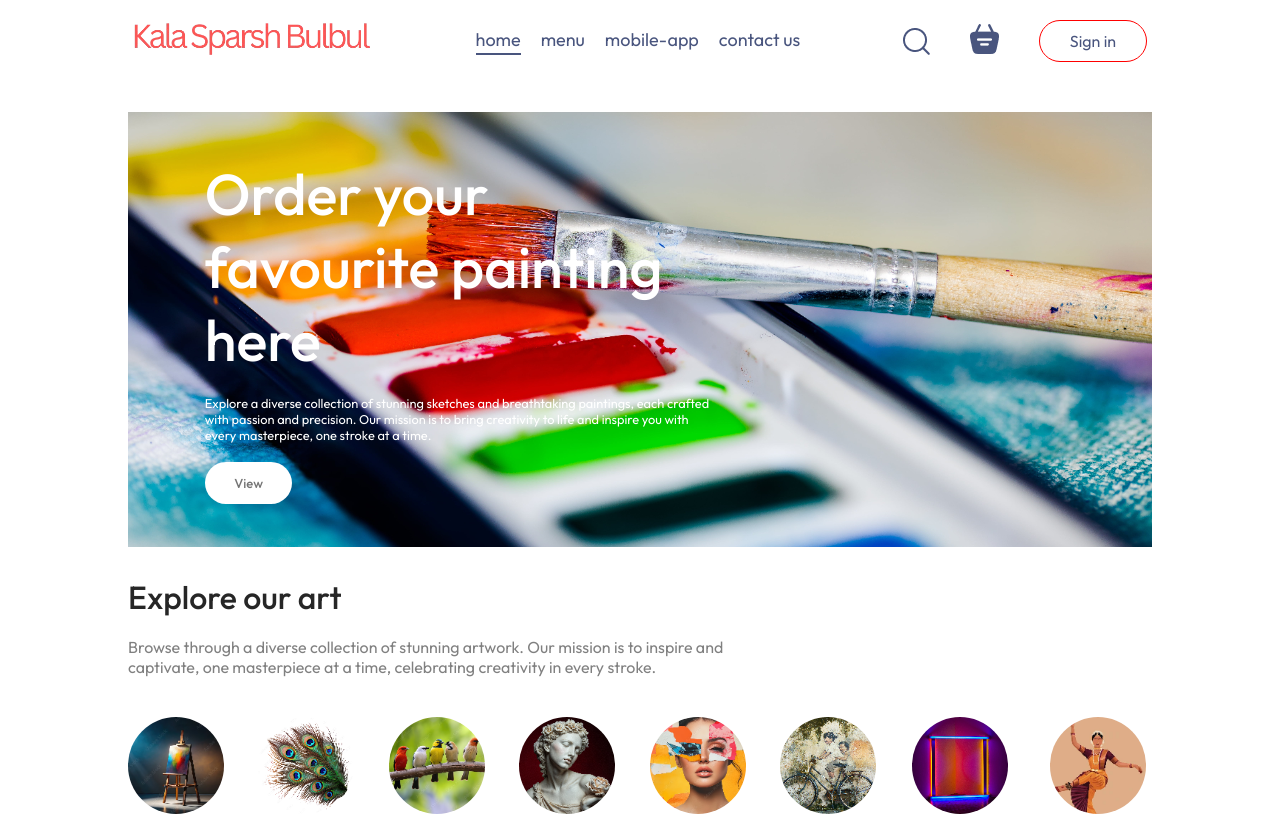
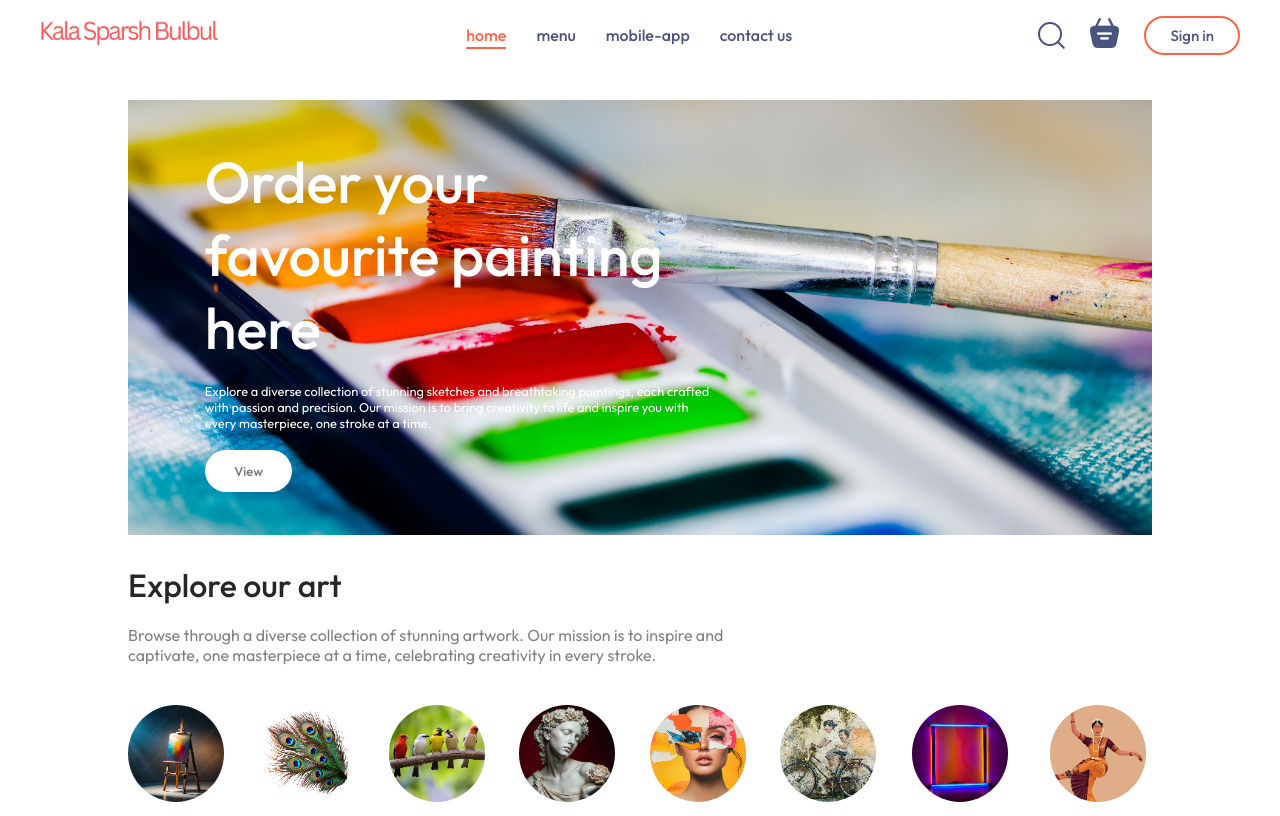
Before and after one commit to vipinshivhare/Art-Website-MERN-clientside, a React (Vite) app: page / in a window 1280 px wide. Shown: the top 816 px of the page. Built offline with nearby package versions, Linux system fonts and the light colour scheme; no server answers.

Commit message:
Navbar responsive fix

```diff
--- a/src/components/Navbar/Navbar.css
+++ b/src/components/Navbar/Navbar.css
@@ -1,137 +1,372 @@
-.navbar{
-    padding: 20px 5px;
+.navbar {
+    position: fixed;
+    top: 0;
+    left: 0;
+    right: 0;
+    z-index: 1000;
+    padding: 15px 40px;
     display: flex;
     justify-content: space-between;
     align-items: center;
+    transition: all 0.3s ease;
+    background-color: white;
+    height: 70px;
 }
 
-.navbar .logo{
-    width: 240px
-
+.navbar.floating {
+    box-shadow: 0 4px 20px rgba(0, 0, 0, 0.08);
+    backdrop-filter: blur(10px);
+    background-color: rgba(255, 255, 255, 0.98);
 }
 
-.navbar-menu{
+body {
+    padding-top: 70px;
+}
+
+.navbar .logo {
+    width: 180px;
+    height: auto;
+}
+
+.navbar-menu {
     display: flex;
     list-style: none;
-    gap: 20px;
+    gap: 30px;
     color: #49557e;
-    font-size: 18px;
+    font-size: 16px;
+    font-weight: 500;
 }
 
-.navbar-right{
+.navbar-right {
     display: flex;
     align-items: center;
-    gap: 40px;
+    gap: 25px;
 }
 
-.navbar button{
+.navbar button {
     background: transparent;
-    font-size: 16px;
+    font-size: 15px;
+    font-weight: 500;
     color: #49557e;
-    border: 1px solid red;
-    padding: 10px 30px;
-    border-radius: 50px;
+    border: 2px solid tomato;
+    padding: 8px 24px;
+    border-radius: 25px;
     cursor: pointer;
-    transition: 0.3;
+    transition: all 0.3s ease;
 }
 
-.navbar button:hover{
-    background-color: #fff4f2;
+.navbar button:hover {
+    background-color: tomato;
+    color: white;
 }
 
-.navbar .active{
-    padding-bottom: 2px;
-    border-bottom: 2px solid #49557e;
+.navbar .active {
+    position: relative;
+    color: tomato;
 }
 
-.navbar li{
+.navbar .active::after {
+    content: '';
+    position: absolute;
+    bottom: -4px;
+    left: 0;
+    width: 100%;
+    height: 2px;
+    background-color: tomato;
+}
+
+.navbar li {
+    cursor: pointer;
+    transition: color 0.3s ease;
+}
+
+.navbar li:hover {
+    color: tomato;
+}
+
+.navbar-search-icon {
+    position: relative;
     cursor: pointer;
 }
 
-.navbar-search-icon{
-    position: relative;
+.navbar-search-icon .dot {
+    position: absolute;
+    min-width: 8px;
+    min-height: 8px;
+    background-color: tomato;
+    border-radius: 50%;
+    top: -4px;
+    right: -4px;
 }
 
-.navbar-search-icon .dot{
-    position: absolute;
-    min-width: 10px;
-    min-height: 10px;
-    background-color: tomato;
-    border-radius: 5px;
-    top: -8px;
-    right: -8px;
+.navbar-profile {
+    position: relative;
+    cursor: pointer;
 }
-.navbar-profile{
-    position: relative;
-}
-.nav-profile-dropdown{
+
+.nav-profile-dropdown {
     position: absolute;
     display: none;
     right: 0;
-    z-index: 1;
+    top: 120%;
+    min-width: 200px;
+    background-color: white;
+    box-shadow: 0 4px 15px rgba(0, 0, 0, 0.1);
+    border-radius: 8px;
+    z-index: 1000;
 }
-.navbar-profile:hover .nav-profile-dropdown{
+
+.navbar-profile:hover .nav-profile-dropdown {
     display: flex;
     flex-direction: column;
-    gap: 10px;
-    background-color: #fff2ef;
-    padding: 12px 25px;
-    border-radius: 4px;
-    border: 1px solid tomato;
-    outline: 2px solid white;
-    list-style:none;
+    gap: 8px;
+    padding: 12px;
+    list-style: none;
 }
-.nav-profile-dropdown img{
+
+.nav-profile-dropdown img {
     width: 20px;
+    height: 20px;
+    object-fit: contain;
 }
-.nav-profile-dropdown li{
+
+.nav-profile-dropdown li {
     display: flex;
     align-items: center;
-    gap: 10px;
+    gap: 12px;
+    padding: 8px 12px;
+    border-radius: 4px;
+    transition: all 0.2s ease;
+    color: #49557e;
+}
+
+.nav-profile-dropdown li:hover {
+    background-color: #fff2ef;
+    color: tomato;
+}
+
+/* Responsive Design */
+@media (max-width: 1050px) {
+    .navbar {
+        padding: 15px 30px;
+    }
+
+    .navbar .logo {
+        width: 150px;
+    }
+
+    .navbar-menu {
+        gap: 20px;
+        font-size: 15px;
+    }
+
+    .navbar-right {
+        gap: 20px;
+    }
+
+    .navbar-right img {
+        width: 20px;
+    }
+
+    .navbar button {
+        padding: 8px 20px;
+        font-size: 14px;
+    }
+}
+
+@media (max-width: 900px) {
+    .navbar {
+        padding: 15px 20px;
+    }
+
+    .navbar .logo {
+        width: 130px;
+    }
+
+    .navbar-menu {
+        gap: 15px;
+        font-size: 14px;
+    }
+
+    .navbar-right {
+        gap: 15px;
+    }
+
+    .navbar button {
+        padding: 7px 18px;
+        font-size: 13px;
+    }
+}
+
+@media (max-width: 750px) {
+    .navbar {
+        padding: 15px;
+    }
+
+    .navbar-menu {
+        position: fixed;
+        top: 0;
+        left: -33.33%;
+        width: 33.33%;
+        height: 100vh;
+        background-color: white;
+        flex-direction: column;
+        align-items: center;
+        justify-content: center;
+        padding: 20px;
+        transition: left 0.3s ease;
+        box-shadow: 4px 0 20px rgba(0, 0, 0, 0.08);
+        z-index: 1000;
+    }
+
+    .navbar-menu.mobile-menu-open {
+        left: 0;
+        display: flex;
+    }
+
+    /* Remove any overlay styles */
+    .navbar-menu::before,
+    .navbar-menu::after {
+        display: none;
+    }
+
+    .navbar-menu a {
+        font-size: 16px;
+        padding: 15px 0;
+        text-transform: capitalize;
+        font-weight: 500;
+        color: #49557e;
+        width: 100%;
+        text-align: center;
+    }
+
+    .navbar .logo {
+        width: 120px;
+    }
+
+    .nav-profile-dropdown {
+        right: -10px;
+    }
+}
+
+/* Mobile Menu Styles - Add these if you have a hamburger menu */
+.mobile-menu-icon {
+    display: none;
     cursor: pointer;
 }
-.nav-profile-dropdown li:hover{
-    color: tomato;
-}
-@media (max-width:1050px) {
-    .navbar .logo{
-        width: 140px;
-    }
-    .navbar-menu{
-        gap: 20px;
-        font-size: 17px;
-    }
-    .navbar-right{
-        gap: 30px;
-    }
-    .navbar-right img{
-        width: 22px;
-    }
-    .navbar-right button{
-        padding: 8px 25px;
+
+@media (max-width: 750px) {
+    .mobile-menu-icon {
+        display: block;
     }
 }
-@media (max-width:900px) {
-    .navbar .logo{
-        width: 120px;
+
+/* Animation for dropdown */
+@keyframes fadeIn {
+    from {
+        opacity: 0;
+        transform: translateY(-10px);
     }
-    .navbar-menu{
-        gap: 15px;
-        font-size: 16px;
-    }
-    .navbar-right{
-        gap: 20px;
-    }
-    .navbar-right img{
-        width: 20px;
-    }
-    .navbar-right button{
-        padding: 7px 20px;
-        font-size: 15px;
+    to {
+        opacity: 1;
+        transform: translateY(0);
     }
 }
-@media (max-width:750px) {
-    .navbar-menu{
+
+.navbar-profile:hover .nav-profile-dropdown {
+    animation: fadeIn 0.2s ease-out forwards;
+}
+
+/* Add these new styles for mobile menu */
+.hamburger-menu {
+    display: none;
+    flex-direction: column;
+    gap: 6px;
+    cursor: pointer;
+    z-index: 1001;
+    padding: 10px;
+}
+
+.hamburger-menu span {
+    width: 25px;
+    height: 2px;
+    background-color: #49557e;
+    transition: all 0.3s ease;
+}
+
+/* Update the media query for mobile screens */
+@media (max-width: 750px) {
+    .hamburger-menu {
+        display: flex;
+        order: 0;
+    }
+
+    .navbar {
+        padding: 15px;
+        justify-content: flex-start;
+        gap: 15px;
+    }
+
+    .logo {
+        order: 1;
+    }
+
+    .navbar-right {
+        margin-left: auto;
+        order: 2;
+    }
+
+    .navbar-menu {
+        position: fixed;
+        top: 0;
+        left: -33.33%;
+        width: 33.33%;
+        height: 100vh;
+        background-color: white;
+        flex-direction: column;
+        align-items: center;
+        justify-content: center;
+        padding: 20px;
+        transition: left 0.3s ease;
+        box-shadow: 4px 0 20px rgba(0, 0, 0, 0.08);
+        z-index: 1000;
+    }
+
+    .navbar-menu.mobile-menu-open {
+        left: 0;
+        display: flex;
+    }
+
+    /* Remove any overlay styles */
+    .navbar-menu::before,
+    .navbar-menu::after {
         display: none;
     }
+
+    .navbar-menu a {
+        font-size: 16px;
+        padding: 15px 0;
+        text-transform: capitalize;
+        font-weight: 500;
+        color: #49557e;
+        width: 100%;
+        text-align: center;
+    }
+
+    .nav-profile-dropdown {
+        right: 0;
+    }
 }
+
+/* Animation for hamburger menu when active */
+.mobile-menu-open ~ .hamburger-menu span:nth-child(1) {
+    transform: rotate(45deg) translate(8px, 8px);
+}
+
+.mobile-menu-open ~ .hamburger-menu span:nth-child(2) {
+    opacity: 0;
+}
+
+.mobile-menu-open ~ .hamburger-menu span:nth-child(3) {
+    transform: rotate(-45deg) translate(7px, -7px);
+}
--- a/src/components/Navbar/Navbar.jsx
+++ b/src/components/Navbar/Navbar.jsx
@@ -58,6 +58,8 @@ import { StoreContext } from "../../context/StoreContext";
 
 const Navbar = ({ setShowLogin }) => {
   const [menu, setMenu] = useState("home");
+  const [isScrolled, setIsScrolled] = useState(false);
+  const [isMobileMenuOpen, setIsMobileMenuOpen] = useState(false);
   const { getTotalCartAmount, token, setToken } = useContext(StoreContext);
   const navigate = useNavigate();
 
@@ -67,25 +69,54 @@ const Navbar = ({ setShowLogin }) => {
     navigate("/");
   };
 
+  React.useEffect(() => {
+    const handleScroll = () => {
+      if (window.scrollY > 50) {
+        setIsScrolled(true);
+      } else {
+        setIsScrolled(false);
+      }
+    };
+
+    window.addEventListener('scroll', handleScroll);
+    return () => window.removeEventListener('scroll', handleScroll);
+  }, []);
+
+  const toggleMobileMenu = () => {
+    setIsMobileMenuOpen(!isMobileMenuOpen);
+  };
+
   return (
-    <div className="navbar">
+    <div className={`navbar ${isScrolled ? 'floating' : ''}`}>
+      <div className="hamburger-menu" onClick={toggleMobileMenu}>
+        <span></span>
+        <span></span>
+        <span></span>
+      </div>
+
       <Link to="/">
         <img src={assets.logo} alt="" className="logo" />
       </Link>
-      <ul className="navbar-menu">
-        <Link to="/" onClick={() => setMenu("home")} className={menu === "home" ? "active" : ""}>
+
+      <ul className={`navbar-menu ${isMobileMenuOpen ? 'mobile-menu-open' : ''}`}>
+        <Link to="/" onClick={() => {setMenu("home"); setIsMobileMenuOpen(false)}}
+          className={menu === "home" ? "active" : ""}>
           home
         </Link>
-        <a href="#explore-menu" onClick={() => setMenu("menu")} className={menu === "menu" ? "active" : ""}>
+        <a href="#explore-menu" onClick={() => {setMenu("menu"); setIsMobileMenuOpen(false)}}
+          className={menu === "menu" ? "active" : ""}>
           menu
         </a>
-        <a href="#app-download" onClick={() => setMenu("mobile-app")} className={menu === "mobile-app" ? "active" : ""}>
+        <a href="#app-download" onClick={() => {setMenu("mobile-app"); setIsMobileMenuOpen(false)}}
+          className={menu === "mobile-app" ? "active" : ""}>
           mobile-app
         </a>
-        <a href="#footer" onClick={() => setMenu("contact-us")} className={menu === "contact-us" ? "active" : ""}>
+        <a href="#footer" onClick={() => {setMenu("contact-us"); setIsMobileMenuOpen(false)}}
+          className={menu === "contact-us" ? "active" : ""}>
           contact us
         </a>
       </ul>
+
       <div className="navbar-right">
         <img src={assets.search_icon} alt="" />
         <div className="navbar-search-icon">
```
